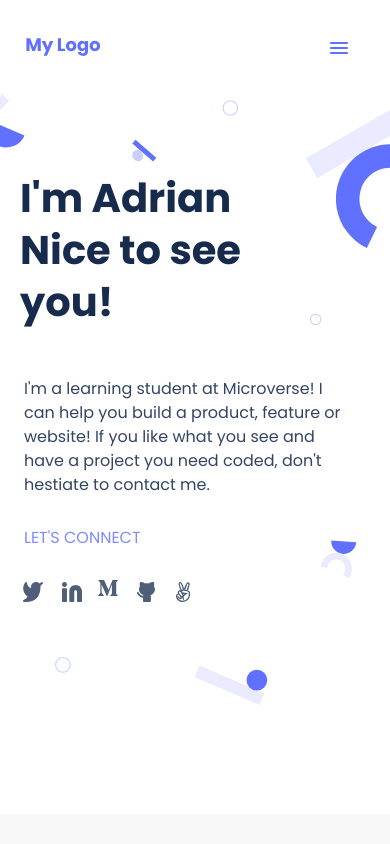
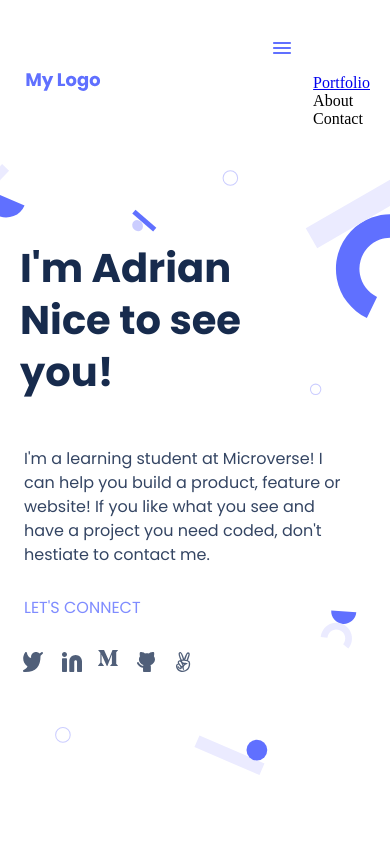
Before and after one commit to AdrianCSM/AdrianCSM.github.io, a website: page index.html in a window 390 px wide. Shown: the top 844 px of the page. Drawn offline with Linux system fonts and the light colour scheme.

Commit message:
Add mobile menu HTML

```diff
--- a/index.html
+++ b/index.html
@@ -22,6 +22,9 @@
             <nav class="dropdown">
               <img src="images/NavMenu.svg" alt="Nav Menu" class="nav_menu" />
               <ul class="mobile_nav">
+                <li class="menuMobile"><a href="#Portfolio">Portfolio</a></li>
+                <li class="menuMobile"><a href="#About"></a>About</li>
+                <li class="menuMobile"><a href="#Contact"></a>Contact</li>
               </ul>
             </nav>
 
```
